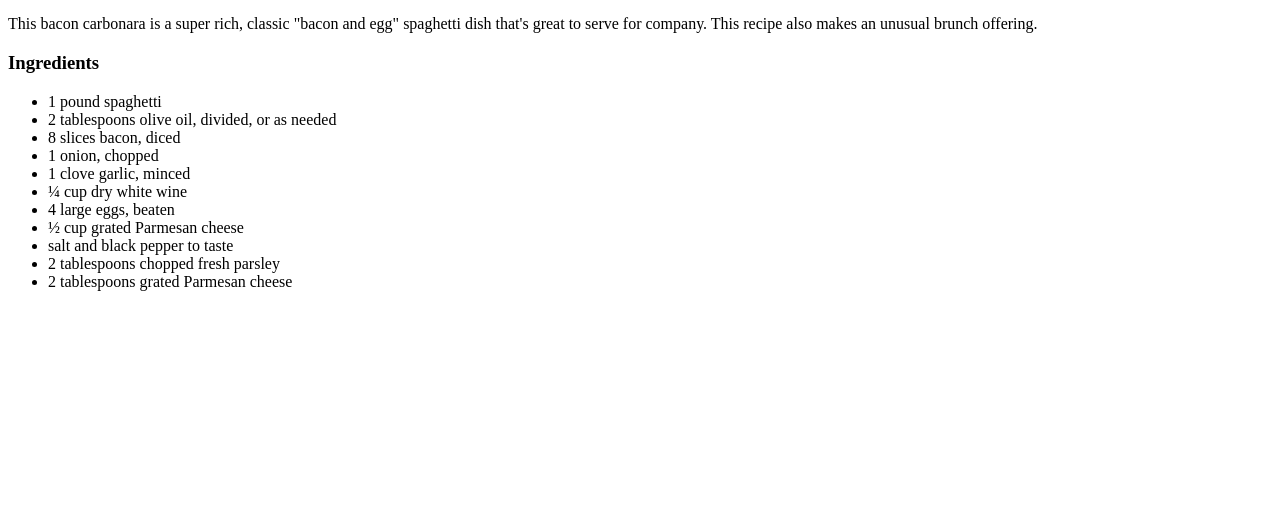
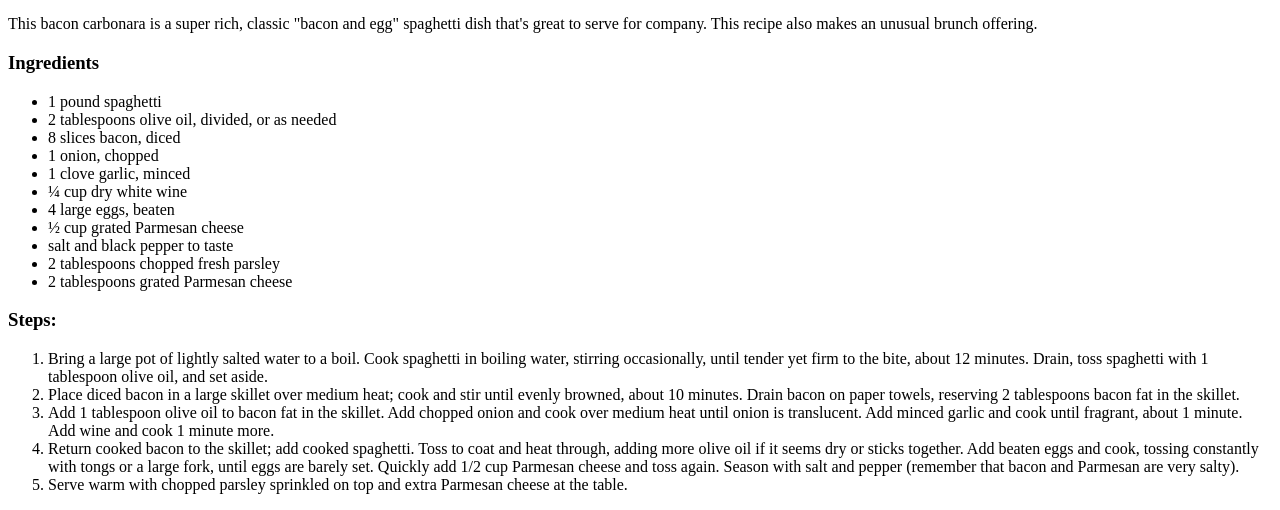
Before and after one commit to twofansv/odin-recipes, a plain HTML site: page recipes/spaghetti-carbonara.html in a window 1280 px wide. Shown: the part 438-948 px from the top of the page. Before the commit the page ends 800 px from the top, so only its background shows below. Drawn offline with Linux system fonts and the light colour scheme.

Commit message:
[^] Updated spaghetti-carbonara with Steps

```diff
--- a/recipes/spaghetti-carbonara.html
+++ b/recipes/spaghetti-carbonara.html
@@ -28,5 +28,14 @@
             <li>2 tablespoons chopped fresh parsley</li>
             <li>2 tablespoons grated Parmesan cheese</li>
         </ul>
+
+        <h3>Steps:</h3>
+        <ol>
+            <li>Bring a large pot of lightly salted water to a boil. Cook spaghetti in boiling water, stirring occasionally, until tender yet firm to the bite, about 12 minutes. Drain, toss spaghetti with 1 tablespoon olive oil, and set aside.</li>
+            <li>Place diced bacon in a large skillet over medium heat; cook and stir until evenly browned, about 10 minutes. Drain bacon on paper towels, reserving 2 tablespoons bacon fat in the skillet.</li>
+            <li>Add 1 tablespoon olive oil to bacon fat in the skillet. Add chopped onion and cook over medium heat until onion is translucent. Add minced garlic and cook until fragrant, about 1 minute. Add wine and cook 1 minute more.</li>
+            <li>Return cooked bacon to the skillet; add cooked spaghetti. Toss to coat and heat through, adding more olive oil if it seems dry or sticks together. Add beaten eggs and cook, tossing constantly with tongs or a large fork, until eggs are barely set. Quickly add 1/2 cup Parmesan cheese and toss again. Season with salt and pepper (remember that bacon and Parmesan are very salty).</li>
+            <li>Serve warm with chopped parsley sprinkled on top and extra Parmesan cheese at the table.</li>
+        </ol>
     </body>
 </html>
```
